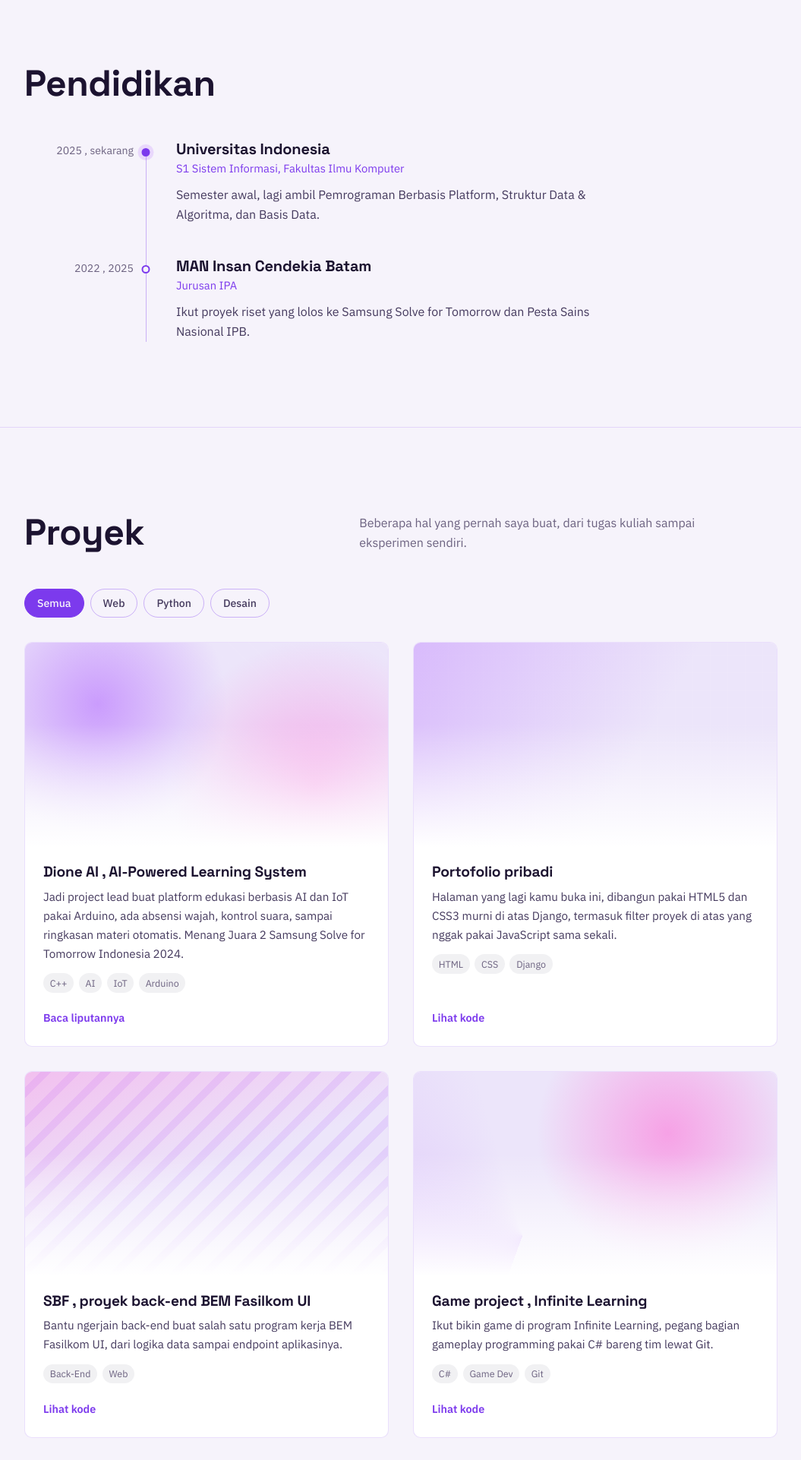
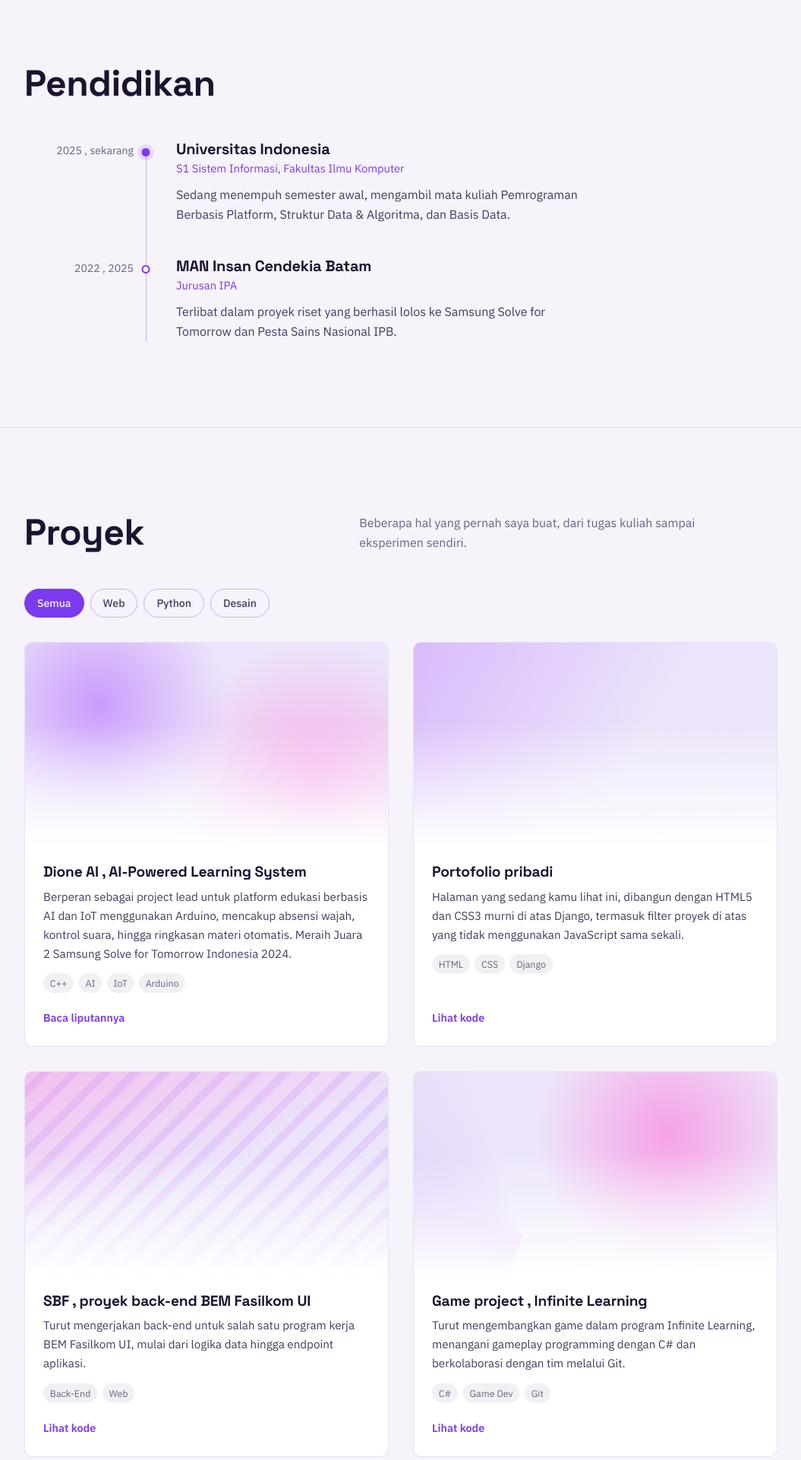
Before and after one commit to McKenzy65/myportofolio, a Django app: page / in a window 1280 px wide. Shown: the part 1318-3240 px from the top of the page at 76% size, without its empty margins (112-1167 px from the left). Run offline with Django 5.2, Linux system fonts and the light colour scheme; data that the repository does not hold is empty.

Commit message:
content: use formal tone for education and project descriptions

```diff
--- a/templates/index.html
+++ b/templates/index.html
@@ -144,7 +144,7 @@
                         <div class="timeline-body">
                             <h3>Universitas Indonesia</h3>
                             <p class="timeline-sub">S1 Sistem Informasi, Fakultas Ilmu Komputer</p>
-                            <p>Semester awal, lagi ambil Pemrograman Berbasis Platform, Struktur Data &amp; Algoritma, dan Basis Data.</p>
+                            <p>Sedang menempuh semester awal, mengambil mata kuliah Pemrograman Berbasis Platform, Struktur Data &amp; Algoritma, dan Basis Data.</p>
                         </div>
                     </li>
                     <li class="timeline-item">
@@ -152,7 +152,7 @@
                         <div class="timeline-body">
                             <h3>MAN Insan Cendekia Batam</h3>
                             <p class="timeline-sub">Jurusan IPA</p>
-                            <p>Ikut proyek riset yang lolos ke Samsung Solve for Tomorrow dan Pesta Sains Nasional IPB.</p>
+                            <p>Terlibat dalam proyek riset yang berhasil lolos ke Samsung Solve for Tomorrow dan Pesta Sains Nasional IPB.</p>
                         </div>
                     </li>
                 </ol>
@@ -183,7 +183,7 @@
                         <div class="project-thumb project-thumb--1" aria-hidden="true"></div>
                         <div class="project-info">
                             <h3>Dione AI ,  AI-Powered Learning System</h3>
-                            <p>Jadi project lead buat platform edukasi berbasis AI dan IoT pakai Arduino, ada absensi wajah, kontrol suara, sampai ringkasan materi otomatis. Menang Juara 2 Samsung Solve for Tomorrow Indonesia 2024.</p>
+                            <p>Berperan sebagai project lead untuk platform edukasi berbasis AI dan IoT menggunakan Arduino, mencakup absensi wajah, kontrol suara, hingga ringkasan materi otomatis. Meraih Juara 2 Samsung Solve for Tomorrow Indonesia 2024.</p>
                             <ul class="project-tags">
                                 <li>C++</li><li>AI</li><li>IoT</li><li>Arduino</li>
                             </ul>
@@ -195,7 +195,7 @@
                         <div class="project-thumb project-thumb--2" aria-hidden="true"></div>
                         <div class="project-info">
                             <h3>Portofolio pribadi</h3>
-                            <p>Halaman yang lagi kamu buka ini, dibangun pakai HTML5 dan CSS3 murni di atas Django, termasuk filter proyek di atas yang nggak pakai JavaScript sama sekali.</p>
+                            <p>Halaman yang sedang kamu lihat ini, dibangun dengan HTML5 dan CSS3 murni di atas Django, termasuk filter proyek di atas yang tidak menggunakan JavaScript sama sekali.</p>
                             <ul class="project-tags">
                                 <li>HTML</li><li>CSS</li><li>Django</li>
                             </ul>
@@ -207,7 +207,7 @@
                         <div class="project-thumb project-thumb--4" aria-hidden="true"></div>
                         <div class="project-info">
                             <h3>SBF ,  proyek back-end BEM Fasilkom UI</h3>
-                            <p>Bantu ngerjain back-end buat salah satu program kerja BEM Fasilkom UI, dari logika data sampai endpoint aplikasinya.</p>
+                            <p>Turut mengerjakan back-end untuk salah satu program kerja BEM Fasilkom UI, mulai dari logika data hingga endpoint aplikasi.</p>
                             <ul class="project-tags">
                                 <li>Back-End</li><li>Web</li>
                             </ul>
@@ -219,7 +219,7 @@
                         <div class="project-thumb project-thumb--3" aria-hidden="true"></div>
                         <div class="project-info">
                             <h3>Game project ,  Infinite Learning</h3>
-                            <p>Ikut bikin game di program Infinite Learning, pegang bagian gameplay programming pakai C# bareng tim lewat Git.</p>
+                            <p>Turut mengembangkan game dalam program Infinite Learning, menangani gameplay programming dengan C# dan berkolaborasi dengan tim melalui Git.</p>
                             <ul class="project-tags">
                                 <li>C#</li><li>Game Dev</li><li>Git</li>
                             </ul>
```
